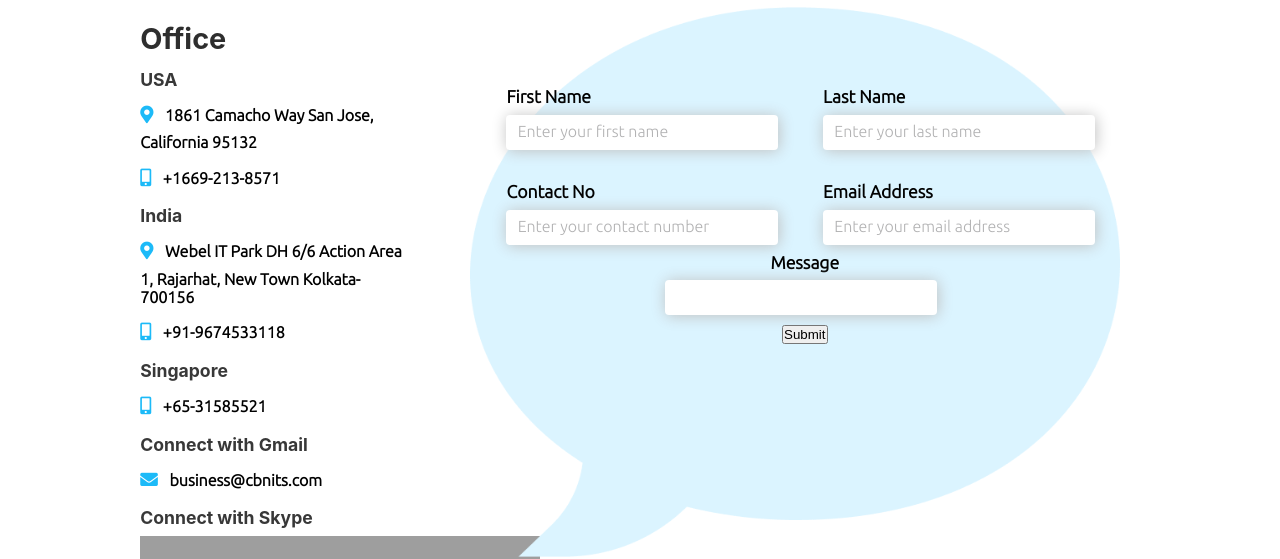
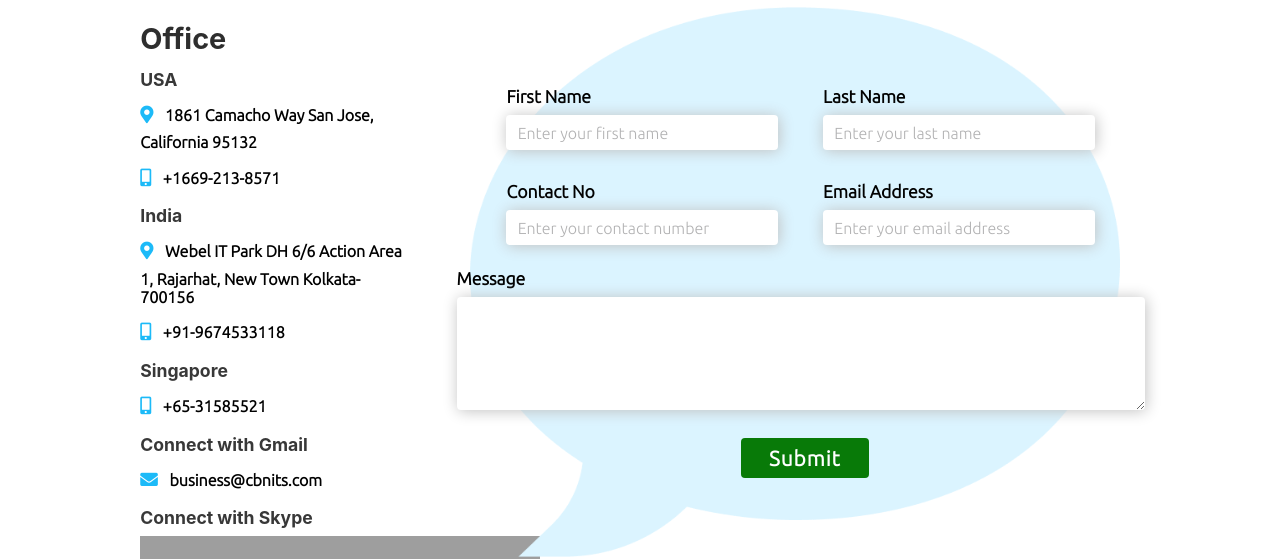
Before and after one commit to Harvinder-Singh24/website-clone-with-MERN, a React (Create React App) app: page /contactus in a window 1280 px wide. Shown: the part 911-1470 px from the top of the page. Built offline with nearby package versions, Linux system fonts and the light colour scheme; grey boxes are pictures that could not be loaded.

Commit message:
completed contactus page

```diff
--- a/src/components/contactus/contactform.css
+++ b/src/components/contactus/contactform.css
@@ -125,6 +125,7 @@ form{
   font-size: 1.1rem;
   font-family: 'Ubuntu', sans-serif;
   font-weight: 600;
+
 }
 .contactinput{
     margin: 0.5rem 0.5rem 0.5rem 0rem;
@@ -134,11 +135,16 @@ form{
     width: 17rem;
     border-radius: 4px;
     padding: 0.7rem;
+    font-size: 1rem;
+    font-family: 'Ubuntu', sans-serif;
 }
 .contactinput::placeholder{
     font-size: 1rem;
     font-family: 'Ubuntu', sans-serif;
     color: rgb(178, 178, 179);
+}
+.message-div{
+    margin-top: 1rem;
 }
 .contactinput:focus{
     outline: none;
@@ -146,7 +152,44 @@ form{
     box-shadow: 0px 0px 10px  #80bdff ;
 }
 
-input [type="textarea"]{
-    grid-row: 5;
-    columns: 5;
+
+.contactmessagetextarea{
+    margin: 0.5rem 0.5rem 0.5rem 0rem;
+    border: none;
+    box-shadow: 1px 1px 15px silver ;
+    border-radius: 4px;
+    padding: 0.7rem;
+    font-size: 1rem;
+    font-family: 'Ubuntu', sans-serif;
 }
+.contactmessagetextarea:focus{
+    outline: none;
+    border:  2px solid #80bdff;
+    box-shadow: 0px 0px 10px  #80bdff ;
+}
+
+
+.submitbtn{
+    cursor: pointer;
+    border: none;
+    outline: none;
+    background-color: rgb(8, 122, 8);
+    color: white;
+    border-radius: 4px;
+    font-weight: 500;
+    padding: 9px;
+    width: 8rem;
+    height: 2.5rem;
+    font-size: 1.3rem;
+    margin: 1rem;
+    font-family: 'Ubuntu', sans-serif;
+    font-weight: bold;
+    letter-spacing: 1px;
+}
+.submitbtn:hover{
+    background-color: rgb(88, 88, 88);
+  width: 8.1rem;
+  font-size: 1.4rem;
+  height: 2.6rem;
+   transition: 2ms ease-in-out;
+}
--- a/src/components/contactus/contactfrom.js
+++ b/src/components/contactus/contactfrom.js
@@ -99,10 +99,11 @@ function Contactfrom() {
                     <input type='text' className='contactinput' id='email' name="email" value={user.email} onChange={handleChange} placeholder='Enter your email address' required />
 </div>
 </div>
+<div className="message-div">
 
-                    <label htmlFor='message' className='contactlabel'>Message</label>
-                    <input type='textarea' rows="10" cols="15" className='contactinput' name="message" id='message' value={user.message} onChange={handleChange} required />
-
+                    <label htmlFor='message' className='contactlabel'>Message</label><br/>
+                    <textarea rows="5" cols="69" className='contactmessagetextarea' name="message" id='message' value={user.message} onChange={handleChange} required />
+                  </div>
                     <div className='btndiv'>
                         <button className='submitbtn' onClick={submitform} value="submit">Submit</button>
                     </div>
```
